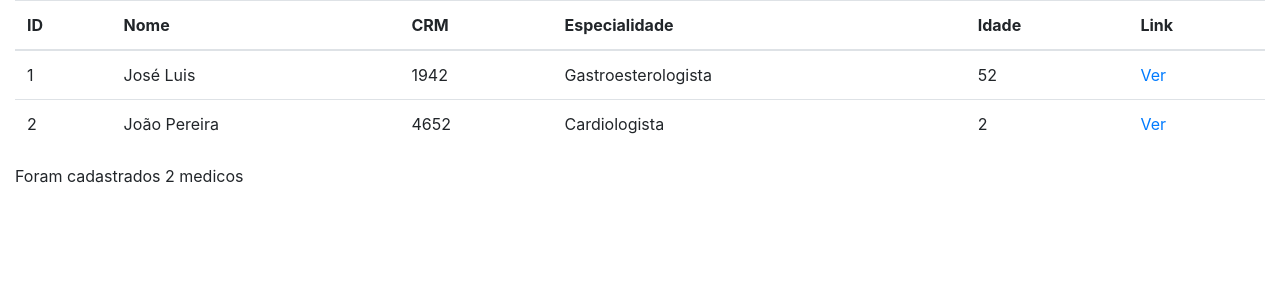
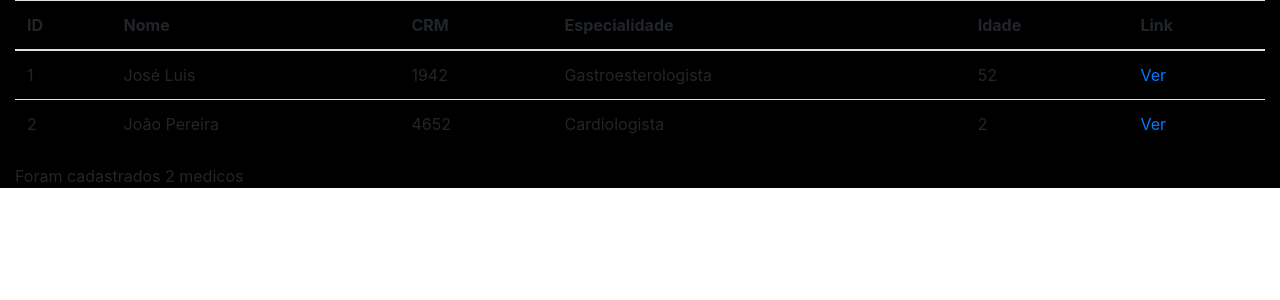
Before and after one commit to JacksonJefferson/clinica, a Django app: page /atendimento/medico/ in a window 1280 px wide. Shown: the part 56-356 px from the top of the page. Run offline with Django 3.2, Linux system fonts and the light colour scheme; data comes from the database, SQL or seed files in the repository; some libraries are stand-ins or nearby versions.

Commit message:
Implementaçao

```diff
--- /dev/null
+++ b/atendimento/static/css/custom.css
@@ -0,0 +1,3 @@
+.container-fluid{
+    background-color: black;
+}
--- a/atendimento/templates/base.html
+++ b/atendimento/templates/base.html
@@ -1,3 +1,4 @@
+{% load static %}
 <!DOCTYPE html>
 <html lang="en">
 
@@ -8,6 +9,7 @@
     <title>Document</title>
     <link rel="stylesheet" href="https://stackpath.bootstrapcdn.com/bootstrap/4.3.1/css/bootstrap.min.css" integrity="sha384-ggOyR0iXCbMQv3Xipma34MD+dH/1fQ784/j6cY/iJTQUOhcWr7x9JvoRxT2MZw1T"
         crossorigin="anonymous">
+    <link rel="stylesheet" href="{% static 'css/custom.css'%}">
 </head>
 
 <body>
--- a/atendimento/templates/home.html
+++ b/atendimento/templates/home.html
@@ -1,7 +1,6 @@
 {% extends 'base.html' %}
-
 {% block conteudo %}
-
+{% load static %}
   <div class="row">
     <div class="col-lg-12">
       <div class="jumbotron">
@@ -54,6 +53,6 @@
       </div>
     </div>
   </div>
-
+  <img src="{% static 'imagens/logo.jpg' %}" alt="">
 
 {% endblock %}
```
Also changed, not shown: atendimento/static/imagens/logo.jpg (added).
